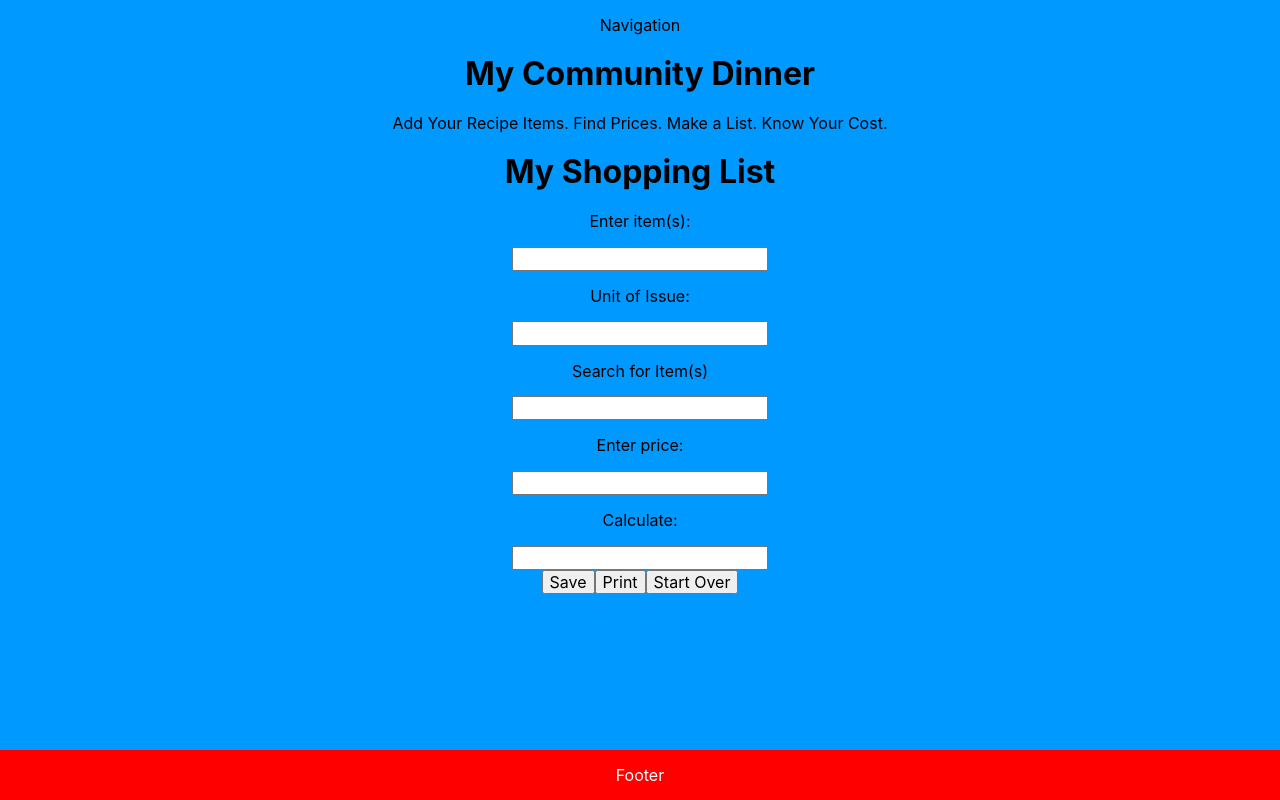
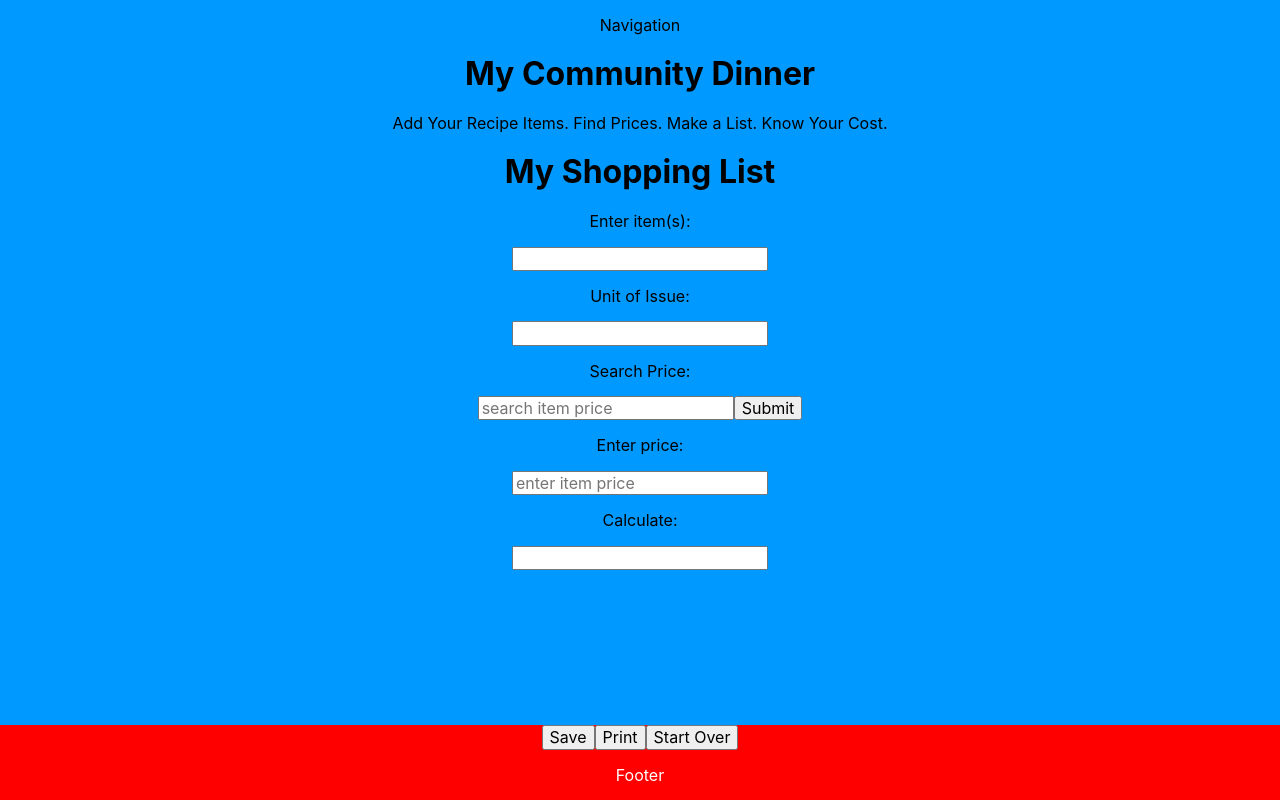
Before and after one commit to tpartridge1/MyCommunityDinner, a React (Create React App) app: page / in a window 1280 px wide. Built offline with nearby package versions, Linux system fonts and the light colour scheme; no server answers.

Commit message:
working on google search api, added inputs to state, changed price inputs

```diff
--- a/src/App.js
+++ b/src/App.js
@@ -16,17 +16,35 @@ class App extends Component {
   constructor(props) {
     super(props);
     this.state = {
-      enteritem: '',
-      enterprice: '',
-      search: ''
-    };
+       search: [,
+       {language:'EN'},
+       {keywords: ''},
+       {country: 'US'}
+       ],
+       item: '',
+       curency: '$',
+       price: '',
+       google_shopping_id: 'NULL'
+    }
+  }
+
+
+componentDidMount () {
+  fetch("https://google-shopping.p.rapidapi.com/search?language=EN&keywords=laptop&country=US", {
+	"method": "GET",
+	"headers": {
+		"x-rapidapi-host": "google-shopping.p.rapidapi.com",
+		"x-rapidapi-key": "b6212c8396msh5b7ccadd0ae7126p1a5edajsneb9528f0ab7e"
+	}
+})
+.then(response => response.json())
+.then(items => this.setState({search}))
+.catch(err => {
+	console.log(err);
+});
 }
 
-myChangeHandler = (event) => {
-  this.setState({enteritem: event.target.value});
-  this.setState({enterprice: event.target.value});
-  this.setState({search: event.target.value});
-}
+
 
 
   render() {
@@ -36,12 +54,9 @@ myChangeHandler = (event) => {
           <Header />
           <ItemInput />
           <Unit />
-          <PriceInput />
+          <PriceInput  />
           <ShoppingList />
           <Calculate />
-          <button className="" type="submit">Save</button>
-          <button className="" type="submit">Print</button>
-          <button className="" type="submit">Start Over</button>
           <Footer />
       </div>
     );
--- a/src/Footer/footer.js
+++ b/src/Footer/footer.js
@@ -6,7 +6,9 @@ class Footer extends Component {
 	 render() {
 	   return (
         <div className="footer">
+        <button className="" type="submit">Save</button><button className="" type="submit">Print</button><button className="" type="submit">Start Over</button>
         <p>Footer</p>
+
       </div>
     );
   }
--- a/src/PriceInput/PriceInput.js
+++ b/src/PriceInput/PriceInput.js
@@ -1,22 +1,20 @@
-import React, {Component} from 'react';
+import React from 'react';
 
-class PriceInput extends Component {
-  render() {
+const PriceInput = props => {
+  console.log(props);
     return (
       <div>
       <form>
-      <p>Search for Item(s)</p>
-      <input
-        type="text" onChange={this.myChangeHandler}
+      <p>Search Price: </p>
+      <input type="search" placeholder="search item price" onChange={e => console.log(e.target.value)}
       />
+      <button>Submit</button>
       <p>Enter price: </p>
-      <input
-        type="text" onChange={this.myChangeHandler}
-      />
+      <input type="currency" placeholder="enter item price" />
     </form>
     </div>
    );
  }
-}
+
 
 export default PriceInput;
--- a/src/ShoppingList/ShoppingList.js
+++ b/src/ShoppingList/ShoppingList.js
@@ -1,4 +1,4 @@
-import React, {Component} from 'react';
+import React from 'react';
 
 const ShoppingList = props => {
     console.log(props);
```
